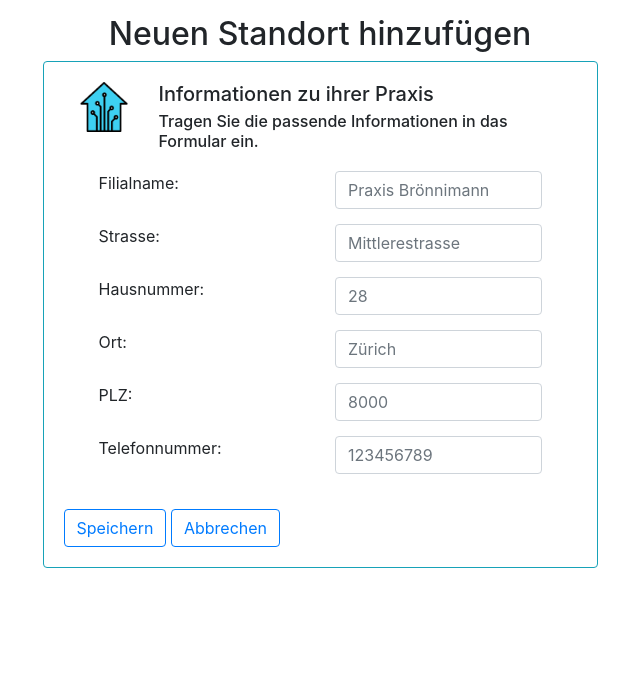
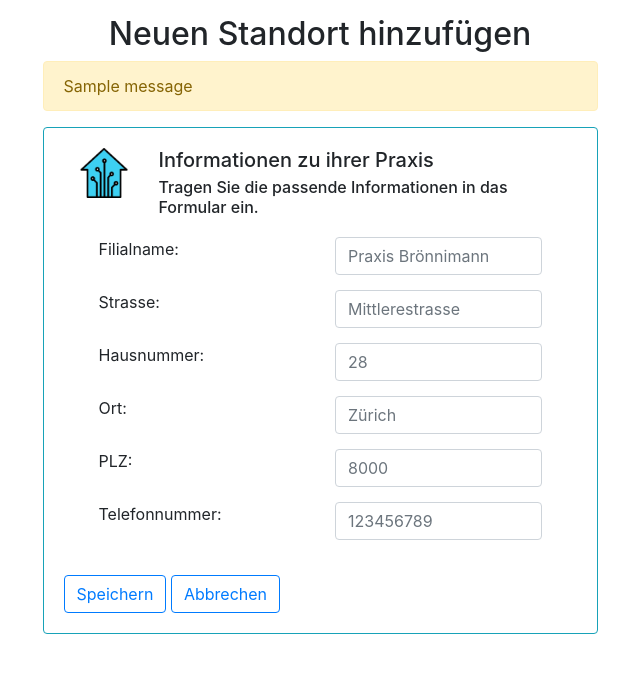
Before and after one commit to elly2178/curaMED, a Django app: page /administration/create/ in a window 1280 px wide. Shown: the part 83-756 px from the top of the page, without its empty margins (320-960 px from the left). Run offline with Django 3.2, Linux system fonts and the light colour scheme; one stand-in notice (Sample message) is shown; parts of the project's set-up code (start-up, migrations or seed data) failed here and were passed over; some libraries are stand-ins or nearby versions.

Commit message:
alert for plz false

```diff
--- a/administration/views.py
+++ b/administration/views.py
@@ -5,6 +5,7 @@ from .forms import AdministrationInformationForm
 from django.views.generic import (
     UpdateView )
 
+from django.contrib import messages
 from curaMED import helpers
 import json
 # Create your views here.
@@ -36,6 +37,10 @@ def location_create_view(request):
         form.save()
         form = AdministrationInformationForm()
         return redirect('administration')
+    else:
+        for fieldname, errormessages in form.errors.items():
+            for errormessage in errormessages:
+                messages.warning(request, "PLZ kann nicht mehr als vier Zahlen haben.")
     context = {
         'form':form
     }
--- a/templates/administration/create.html
+++ b/templates/administration/create.html
@@ -6,7 +6,17 @@
 </div>
 
 <form method='POST'> {% csrf_token %}
+<!-- add allert banner-->
+{% if messages %}
+    {% for message in messages %}
+    <div class="alert alert-warning w-50 mx-auto
+        {% if message.tags %} alert-{{ message.tags }}{% endif %}" role="alert">
+        {{ message }}
+    </div>
+    {% endfor %}
+    {% endif %}
 
+    <!-- end alert-->
   <div class="card border-info mb-3 w-50 mx-auto">
     <div class="card-body">
       <div class="container">
@@ -84,7 +94,9 @@
 
     </div>
   </div>
+</form>
 
+<script>
 
-</form>
+</script>
 {% endblock %}
```
Also changed, not shown: templates/modality/create.html (+0 -28 lines), administration/forms.py (line endings or trailing spaces), administration/models.py (line endings or trailing spaces), modalities/forms.py (line endings or trailing spaces), modalities/views.py (line endings or trailing spaces).
